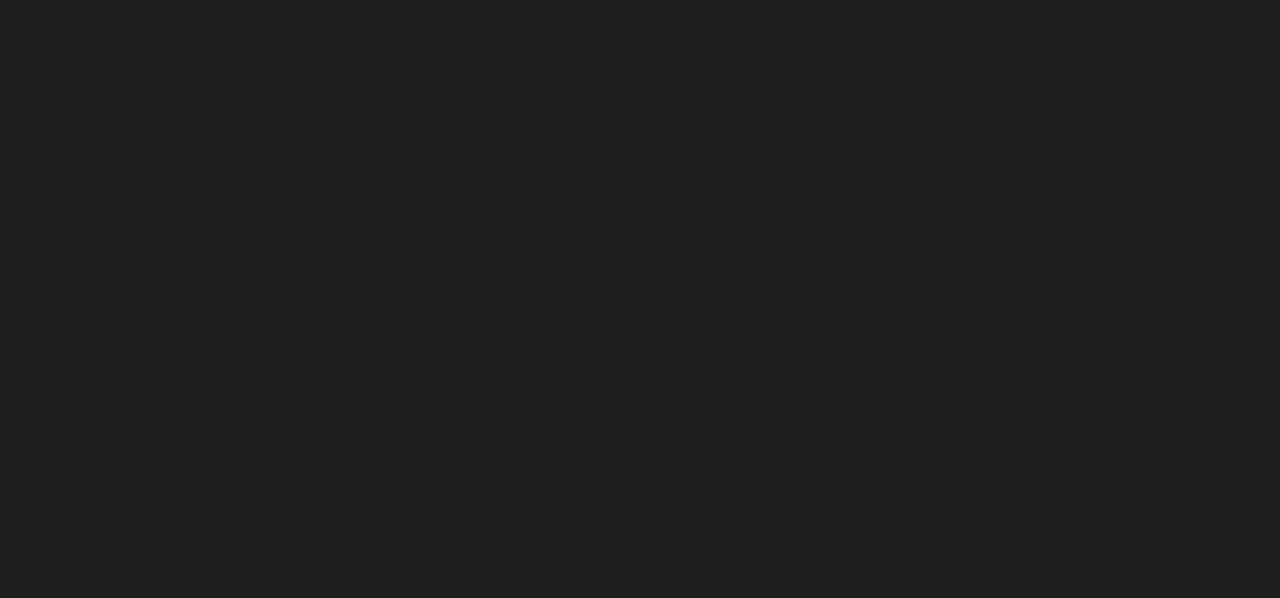
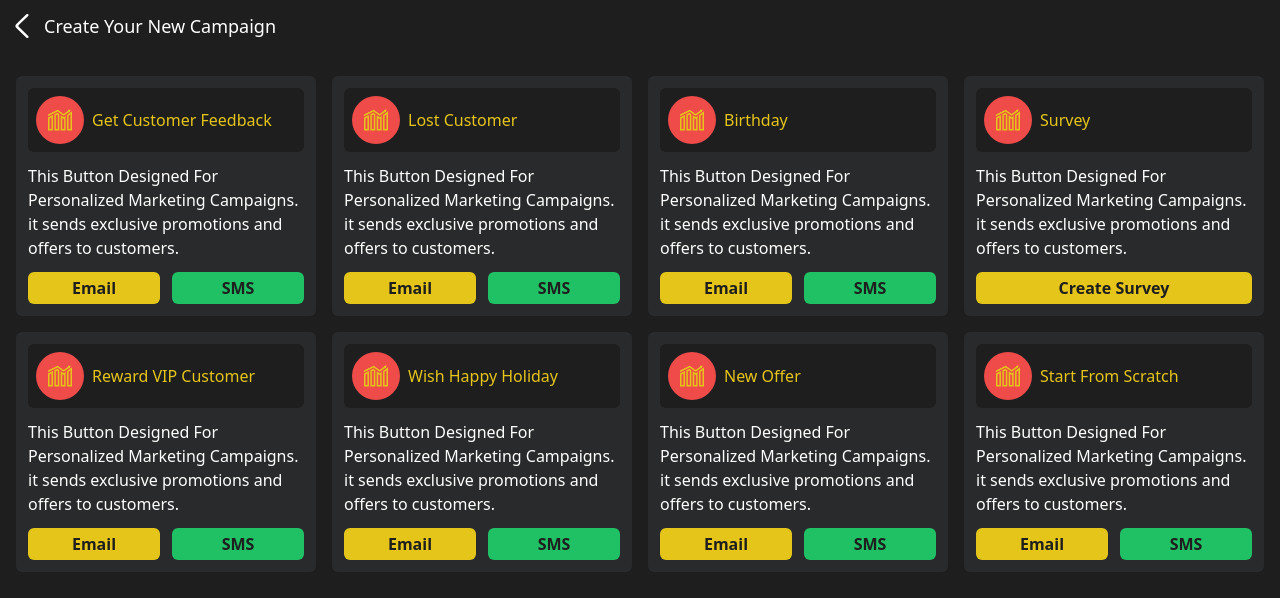
Before and after one commit to DavidMeseha/Campagin-and-survey, a React (Create React App) app: page /create-campaign in a window 1280 px wide. Before the commit this address had no page. Shown: the top 598 px of the page. Built offline with nearby package versions, Linux system fonts and the light colour scheme.

Commit message:
Create Campaign Page

```diff
--- a/src/AppRouting.js
+++ b/src/AppRouting.js
@@ -1,6 +1,7 @@
 import { Route, Routes } from "react-router";
 import Campaigns from "./page/Campaigns";
 import { BrowserRouter } from "react-router-dom";
+import CreateCampaign from "./page/CreateCampaign";
 
 
 const AppRouting = () => {
@@ -8,6 +9,7 @@ const AppRouting = () => {
         <BrowserRouter>
             <Routes>
                 <Route path='/' element={<Campaigns />} />
+                <Route path='/create-campaign' element={<CreateCampaign />} />
             </Routes>
         </BrowserRouter>
     )
--- /dev/null
+++ b/src/components/create-campaign/Card.js
@@ -0,0 +1,26 @@
+import Button from "../general/Button";
+import { Chart } from "../general/Icons";
+
+const Card = ({ campaign, type }) => {
+    return (
+        <div className="bg-secondary rounded-md p-3 text-color2">
+            <div className="flex gap-2 items-center rounded-md bg-primary p-2 text-color4">
+                <div className="p-3 fill-color4 w-12 bg-color1 rounded-full"><Chart /></div>
+                <div>{campaign.name}</div>
+            </div>
+            <div className="my-3">
+                <p>{campaign.description}</p>
+            </div>
+            <div className="flex gap-3 w-full">
+                {type !== 'survey'
+                    ? <>
+                        <Button name={'Email'} color={'bg-color4'} />
+                        <Button name={'SMS'} color={'bg-green'} />
+                    </>
+                    : <Button name={'Create Survey'} color={'bg-color4'} />
+                }
+            </div>
+        </div>
+    )
+};
+export default Card;
--- /dev/null
+++ b/src/components/general/Header.js
@@ -0,0 +1,14 @@
+import { Arrow } from "./Icons";
+
+
+const Header = ({ action, title }) => {
+    return (
+        <div className='flex text-white text-lg pb-2 pt-0'>
+            <div onClick={action} className='w-6 mr-2 fill-white -rotate-90 cursor-default md:cursor-pointer'>
+                <Arrow />
+            </div>
+            <div>{title}</div>
+        </div>
+    )
+};
+export default Header;
--- /dev/null
+++ b/src/constants/campaign-templates.js
@@ -0,0 +1,44 @@
+const templates = {
+    feedback: {
+        name: 'Get Customer Feedback',
+        description: 'This Button Designed For Personalized Marketing Campaigns. it sends exclusive promotions and offers to customers.',
+    },
+
+    lostCustomer: {
+        name: 'Lost Customer',
+        description: 'This Button Designed For Personalized Marketing Campaigns. it sends exclusive promotions and offers to customers.',
+    },
+
+    birthday: {
+        name: 'Birthday',
+        description: 'This Button Designed For Personalized Marketing Campaigns. it sends exclusive promotions and offers to customers.',
+    },
+
+    survey: {
+        name: 'Survey',
+        description: 'This Button Designed For Personalized Marketing Campaigns. it sends exclusive promotions and offers to customers.',
+    },
+
+    VIP: {
+        name: 'Reward VIP Customer',
+        description: 'This Button Designed For Personalized Marketing Campaigns. it sends exclusive promotions and offers to customers.',
+    },
+
+    holiday: {
+        name: 'Wish Happy Holiday',
+        description: 'This Button Designed For Personalized Marketing Campaigns. it sends exclusive promotions and offers to customers.',
+    },
+
+    newOffer: {
+        name: 'New Offer',
+        description: 'This Button Designed For Personalized Marketing Campaigns. it sends exclusive promotions and offers to customers.',
+    },
+
+    custom: {
+        name: 'Start From Scratch',
+        description: 'This Button Designed For Personalized Marketing Campaigns. it sends exclusive promotions and offers to customers.',
+    }
+}
+
+
+export default templates
--- a/src/page/Campaigns.js
+++ b/src/page/Campaigns.js
@@ -9,9 +9,12 @@ import Filter from "../components/campaigns/Filter";
 import { sortAZ, sortFromNewest, sortFromOldest, sortZA, statusFilter, typeFilter } from "../utilities/sortAndFilterCampaigns";
 import { cloneDeep } from "lodash";
 import CampaignPerformance from "../popups/CampaignPerformance";
+import { useNavigate } from "react-router";
+import Header from "../components/general/Header";
 
 const Campaigns = () => {
     const { campaigns, changeCampaignStatus } = useData()
+    const navigate = useNavigate()
     const [search, setSearch] = useState('')
     const [sort, setSort] = useState('none')
     const [filters, setFilters] = useState({ status: 'none', type: 'none' })
@@ -62,14 +65,14 @@ const Campaigns = () => {
         <>
             {PerformanceIsOpen && <CampaignPerformance close={() => setPerformanceIsOpen(false)} campaign={campaignPerformance} />}
             <nav className="p-4 text-color2">
-                <div className="page-title">Avilable Campaigns</div>
+                <div className="m-3"><Header title={'Avilable Campaigns'} action={() => { }} /></div>
                 <div className="flex justify-between items-center gap-3 md:flex-row flex-col">
                     <div className="flex gap-2 items-center justify-center w-full md:w-auto">
                         <div className="md:w-80 w-[85%]"><SearchInput value={search} onChange={(e) => setSearch(e.target.value)} placeholder="Find Campaign by Name" /></div>
                         <Sort selected={sort} setSelected={setSort} />
                         <Filter filters={filters} setFilters={setFilters} />
                     </div>
-                    <div className="w-48"><Button name={'Creat New Campaign'} action={() => { }} color={'bg-color4'} /></div>
+                    <div className="w-48"><Button name={'Creat New Campaign'} action={() => navigate('/create-campaign')} color={'bg-color4'} /></div>
                 </div>
             </nav>
             <div className="max-w-full overflow-auto">
--- /dev/null
+++ b/src/page/CreateCampaign.js
@@ -0,0 +1,24 @@
+import { useNavigate } from "react-router";
+import Header from "../components/general/Header";
+import Card from '../components/create-campaign/Card';
+import templates from '../constants/campaign-templates'
+
+const CreateCampaign = () => {
+    const navigate = useNavigate()
+
+    return (
+        <>
+            <nav className="text-color2 p-3">
+                <Header action={() => navigate('/')} title={'Create Your New Campaign'} />
+            </nav>
+            <main className="grid lg:grid-cols-4 md:grid-cols-3 sm:grid-cols-2 grid-cols-1 gap-4 m-4">
+                {Object.keys(templates).map(key => {
+                    return (
+                        <Card key={key} campaign={templates[key]} type={key} />
+                    )
+                })}
+            </main>
+        </>
+    )
+};
+export default CreateCampaign;
--- a/src/popups/CampaignPerformance.js
+++ b/src/popups/CampaignPerformance.js
@@ -1,6 +1,6 @@
 import { useRef } from "react";
 import ClickRecognition from "../hooks/useClickRecognition";
-import { Arrow } from "../components/general/Icons";
+import Header from "../components/general/Header";
 
 const CampaignPerformance = ({ campaign, close }) => {
     const containerRef = useRef()
@@ -11,10 +11,7 @@ const CampaignPerformance = ({ campaign, close }) => {
     return (
         <div className='fixed inset-0 flex items-center justify-center z-30 bg-[#1e1e1fb0] text-color2'>
             <div ref={containerRef} className='bg-secondary rounded-md max-w-md w-[95%] overflow-auto'>
-                <div className="page-title m-3">
-                    <div className="inline-block -rotate-90 fill-color2 w-6 mr-2 touch-no-pointer" onClick={close} ><Arrow /></div>
-                    Campaign Performance
-                </div>
+                <div className="m-3"><Header action={() => close()} title={'Campaign Performance'} /></div>
                 <div className={sectionStyle}>
                     <div className={titleStyle}>Customers Engaged</div>
                     <div>{campaign.performance.engagement} Customers Engaged</div>
```
